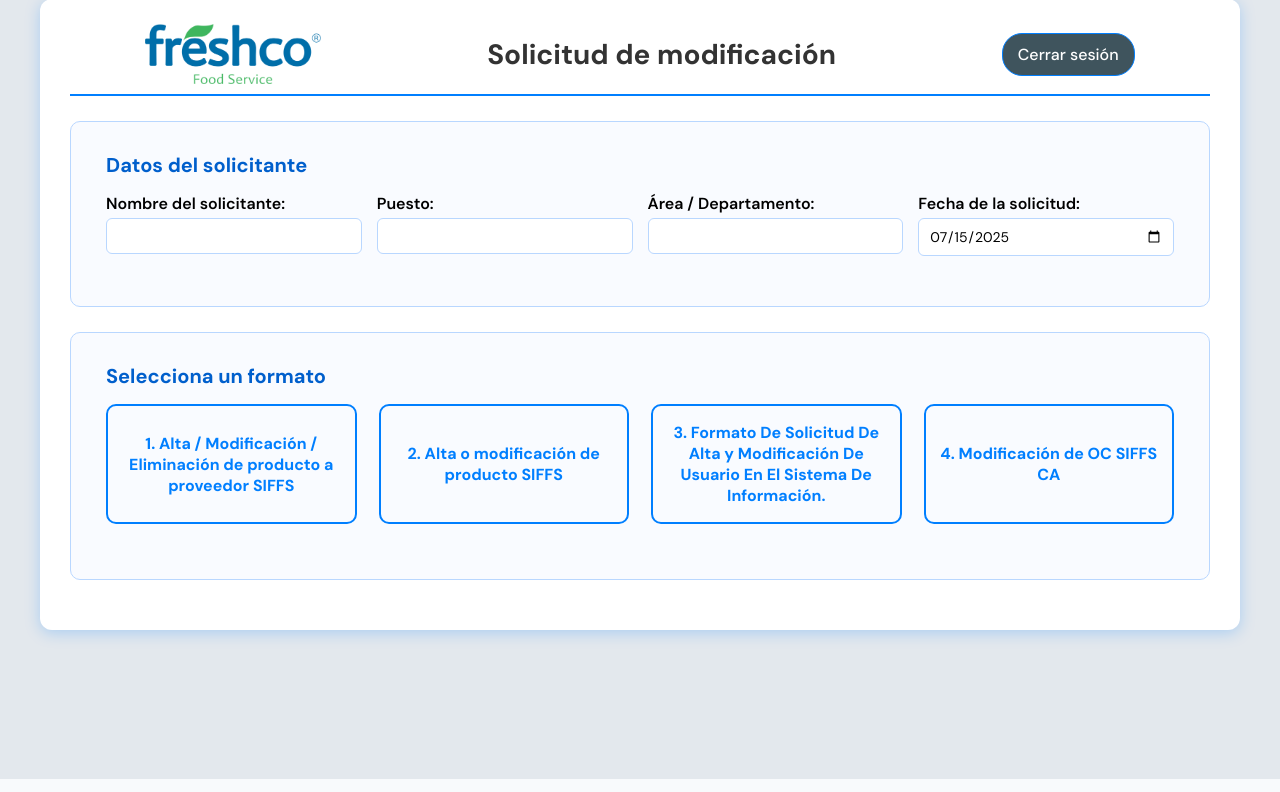
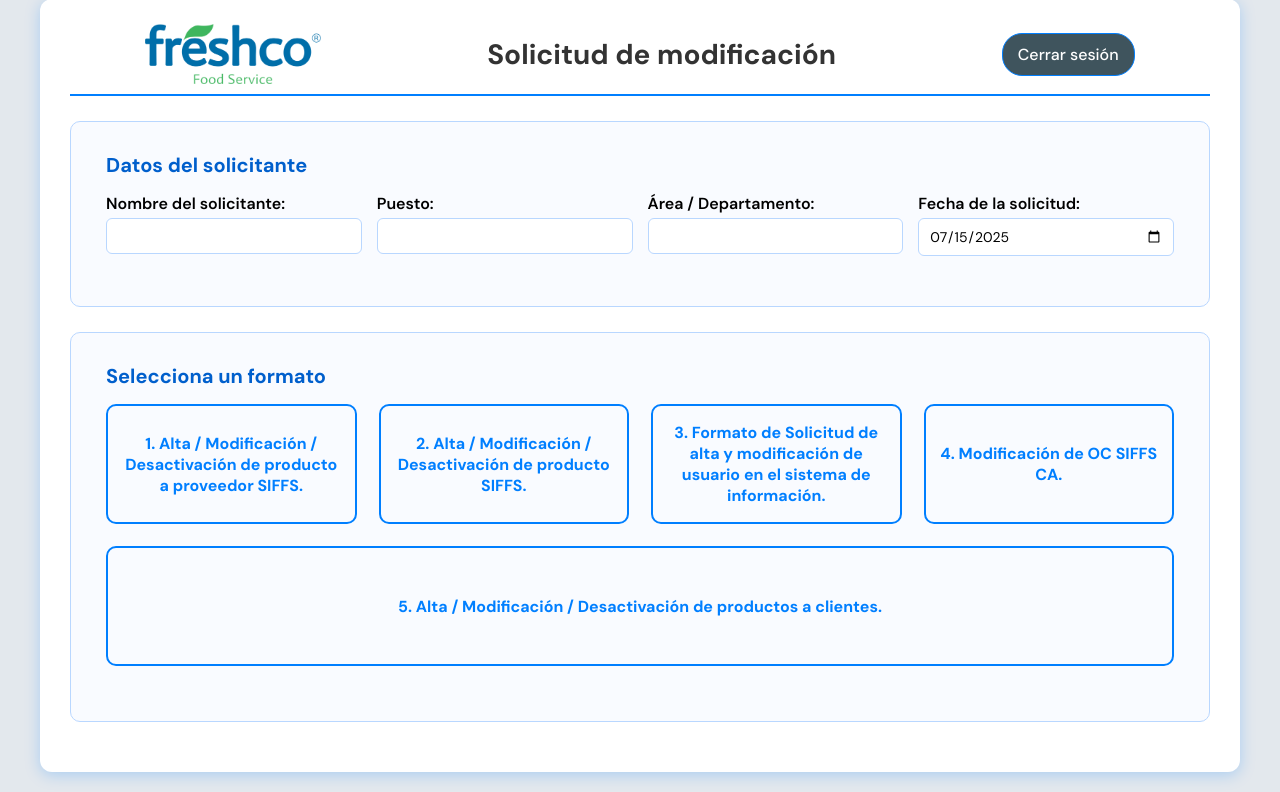
Before and after one commit to Freshco01/Formatos-de-SIFFS, a PHP site: page /Views/principal.php in a window 1280 px wide. Shown: the part 21-813 px from the top of the page. Run offline with PHP 8.4, Linux system fonts and the light colour scheme; the visitor is signed in with stand-in values (Sample User, id 1); some libraries are stand-ins or nearby versions.

Commit message:
ADD - Formulario Productos de Clientes

```diff
--- a/JS/index.js
+++ b/JS/index.js
@@ -125,13 +125,32 @@ document.getElementById('f4-add').onclick = () => {
     addRow(document.querySelector('#f4-table tbody'), [tipo, oc, prov, prods, cant, clave, prev, nuevo, just]);
     clear(['f4-cant', 'f4-clave', 'f4-producto', 'f4-prev', 'f4-new', 'f4-just']);
   }
-
-
 };
 
+// Limpiar campos de Formato 4
 document.getElementById('f4-clear').onclick = () => {
   clear([ 'f4-oc', 'f4-prov',]);
 }
+
+
+// ----------- Formato 5 -----------
+enableDelete('f5-table');
+document.getElementById('f5-add').onclick = () => {
+  console.log('Formato 5');
+  const tipo = document.getElementById('f5-tipo').value;
+  const cliente = document.getElementById('f5-cliente').value.trim();
+  const clave = document.getElementById('f5-clave').value.trim();
+  const prods = document.getElementById('f5-producto').value.trim();
+  const precio = document.getElementById('f5-precio').value.trim();
+  const operacion = document.getElementById('f5-tipo-operacion').value.trim();
+
+  if (!tipo || !cliente ||  !clave ||!prods || !precio || !operacion) {
+    validarCamposLista();
+  } else {
+    addRow(document.querySelector('#f5-table tbody'), [tipo, cliente, clave, prods , precio, operacion]);
+    clear(['f5-cliente', 'f5-clave', 'f5-producto', 'f5-precio']);
+  }
+};
 
 // ----------- Exportar a PDF -----------
 const { jsPDF } = window.jspdf;
--- a/Views/principal.php
+++ b/Views/principal.php
@@ -49,10 +49,11 @@ if (!isset($_SESSION['usuario'])) {
       <section class="card">
         <h2>Selecciona un formato</h2>
         <div class="selector">
-          <div class="card-format" data-target="f1">1. Alta / Modificación / Eliminación de producto a proveedor SIFFS</div>
-          <div class="card-format" data-target="f2">2. Alta o modificación de producto SIFFS</div>
-          <div class="card-format" data-target="f3">3. Formato De Solicitud De Alta y Modificación De Usuario En El Sistema De Información.</div>
-          <div class="card-format" data-target="f4">4. Modificación de OC SIFFS CA</div>
+          <div class="card-format" data-target="f1">1. Alta / Modificación / Desactivación de producto a proveedor SIFFS.</div>
+          <div class="card-format" data-target="f2">2. Alta / Modificación / Desactivación de producto SIFFS.</div>
+          <div class="card-format" data-target="f3">3. Formato de Solicitud de alta y modificación de usuario en el sistema de información.</div>
+          <div class="card-format" data-target="f4">4. Modificación de OC SIFFS CA.</div>
+          <div class="card-format" data-target="f5">5. Alta / Modificación / Desactivación de productos a clientes.</div>
         </div>
       </section>
 
@@ -60,7 +61,7 @@ if (!isset($_SESSION['usuario'])) {
       <!-- ========================== FORMATO 1 ======================== -->
       <!-- ============================================================= -->
       <section class="formato" id="f1">
-        <h2>FORMATO DE SOLICITUD DE ALTA, MODIFICACIÓN Y ELIMINACIÓN DE PRODUCTO A PROVEEDOR</h2>
+        <h2>FORMATO DE SOLICITUD DE ALTA, MODIFICACIÓN Y ELIMINACIÓN DE PRODUCTO A PROVEEDOR SIFFS</h2>
         <h3>DATOS DEL PROVEEDOR</h3>
         <div>
           <label>Nombre del Proveedor:</label>
@@ -116,7 +117,7 @@ if (!isset($_SESSION['usuario'])) {
       <!-- ========================== FORMATO 2 ======================== -->
       <!-- ============================================================= -->
       <section class="formato" id="f2">
-        <h2>FORMATO DE SOLICITUD DE ALTA O MODIFICACIÓN DE PRODUCTO</h2>
+        <h2>FORMATO DE SOLICITUD DE ALTA / MODIFICACIÓN / DESACTIVACIÓN DE PRODUCTO SIFFS.</h2>
 
         <h3>DATOS GENERALES DEL PRODUCTO</h3>
         <div class="row">
@@ -238,7 +239,7 @@ if (!isset($_SESSION['usuario'])) {
       <!-- ========================== FORMATO 4 ======================== -->
       <!-- ============================================================= -->
       <section class="formato" id="f4">
-        <h2>FORMATO DE SOLICITUD DE MODIFICACIÓN DE OC</h2>
+        <h2>FORMATO DE SOLICITUD DE MODIFICACIÓN DE OC SIFFS CA</h2>
 
         <h3>TIPO DE SOLICITUD</h3>
         <div class="row">
@@ -299,6 +300,82 @@ if (!isset($_SESSION['usuario'])) {
             descargar PDF</button>
         </div>
       </section>
+
+
+
+      <!-- ============================================================= -->
+      <!-- ========================== FORMATO 5 ======================== -->
+      <!-- ============================================================= -->
+      <section class="formato" id="f5">
+        <h2>FORMATO DE ALTA / MODIFICACIÓN / DESACTIVACIÓN DE PRODUCTOS A CLIENTES</h2>
+
+        <h3>TIPO DE SOLICITUD</h3>
+        <div class="row">
+          <div><label>Tipo</label>
+            <select id="f5-tipo">
+              <option>Actualización de Precio</option>
+              <option>Agregar Producto</option>
+              <option>Modificar cantidad de Producto</option>
+            </select>
+          </div>
+        </div>
+
+        <h3>INFORMACIÓN DETALLADA</h3>
+        <div class="row">
+          <div><label>Nombre del Cliente</label><input id="f5-cliente"></div>
+        </div>
+
+
+        <h3>DETALLE POR PRODUCTO</h3>
+        <div class="row">
+          <div><label>Clave Producto</label><input id="f5-clave"></div>
+          <div><label>Producto</label><input id="f5-producto"></div>
+          <div><label>Precio</label><input id="f5-precio" type="number" step="0.01" min="0"></div>
+        </div>
+
+        <div class="row">
+            <div>
+            <label>Tipo de Operación</label>
+            <select id="f5-tipo-operacion">
+              <option>Rancho Viejo</option>
+              <option>Expor San Antonio</option>
+              <option>Compra – Venta</option>
+              <option>COMODITIES</option>
+              <option>Operaciones discontinuas</option>
+              <option>MR LUCKY</option>
+              <option>Exportación</option>
+              <option>DARK KITCHEN</option>
+              <option>MR LUCKY GL</option>
+              <option>MAR BRAN</option>
+            </select>
+          </div>
+          </div>
+          <div style="align-self:end; display: flex; justify-content: end;"><button class="btn" id="f5-add">Agregar</button></div>
+
+
+
+        <div class="table-wrap">
+          <table id="f5-table">
+            <thead>
+              <tr>
+                <th>Tipo</th>
+                <th>Cliente</th>
+                <th>Clave</th>
+                <th>Producto</th>
+                <th>Precio</th>
+                <th>Operación</th>
+                <th>Acciones</th>
+              </tr>
+            </thead>
+            <tbody></tbody>
+          </table>
+        </div>
+
+        <div style="text-align:right">
+          <button class="btn download" style="margin-top: 10px;" data-table="f5-table" data-title="Formato 5 – Alta/Mod Productos Clientes ">Guardar y
+            descargar PDF</button>
+        </div>
+      </section>
     </main>
     <footer>
     </footer>
@@ -306,4 +383,4 @@ if (!isset($_SESSION['usuario'])) {
 </body>
 
 </html>
-<script src="../JS/index.js" type="module"></script>
+<script src="../JS/index.js?v=1.2" type="module"></script>
```
